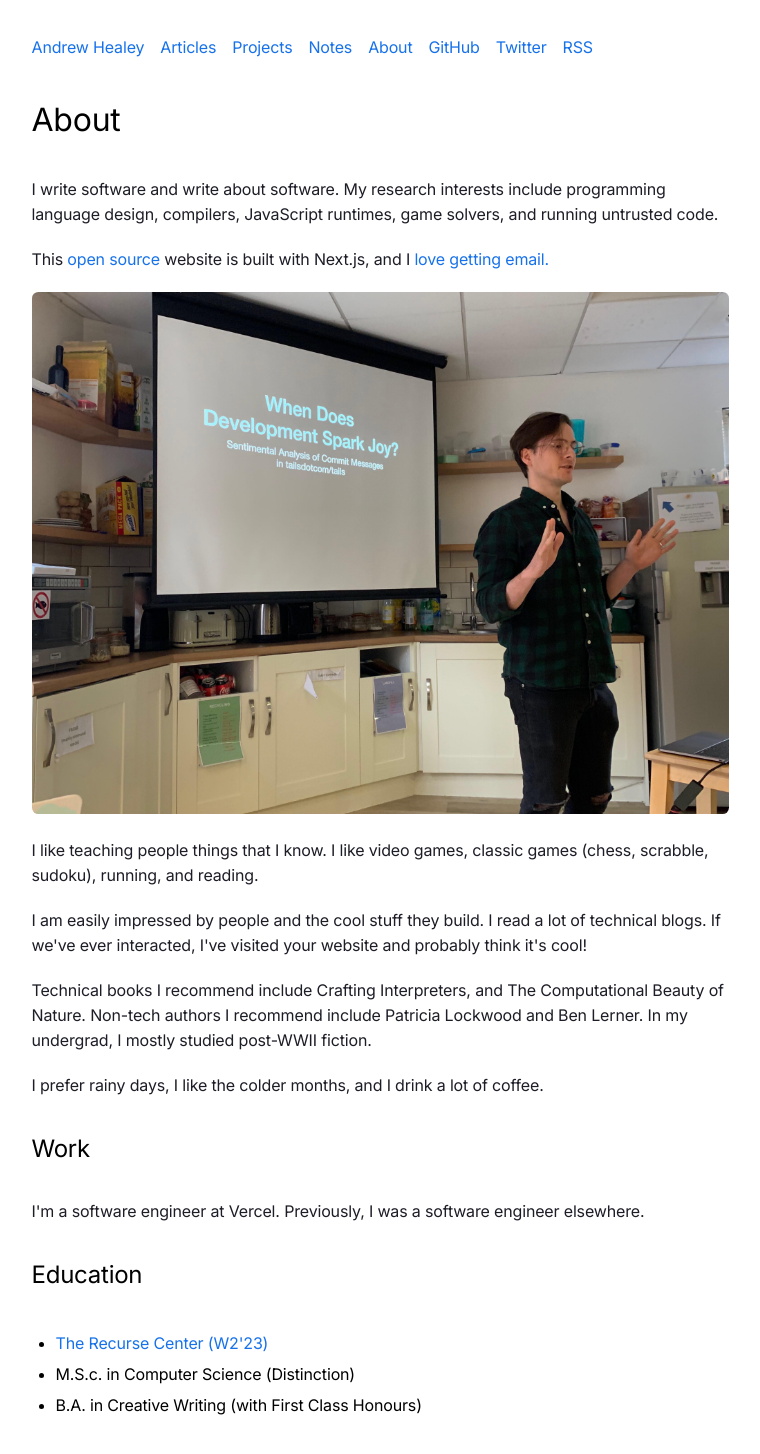
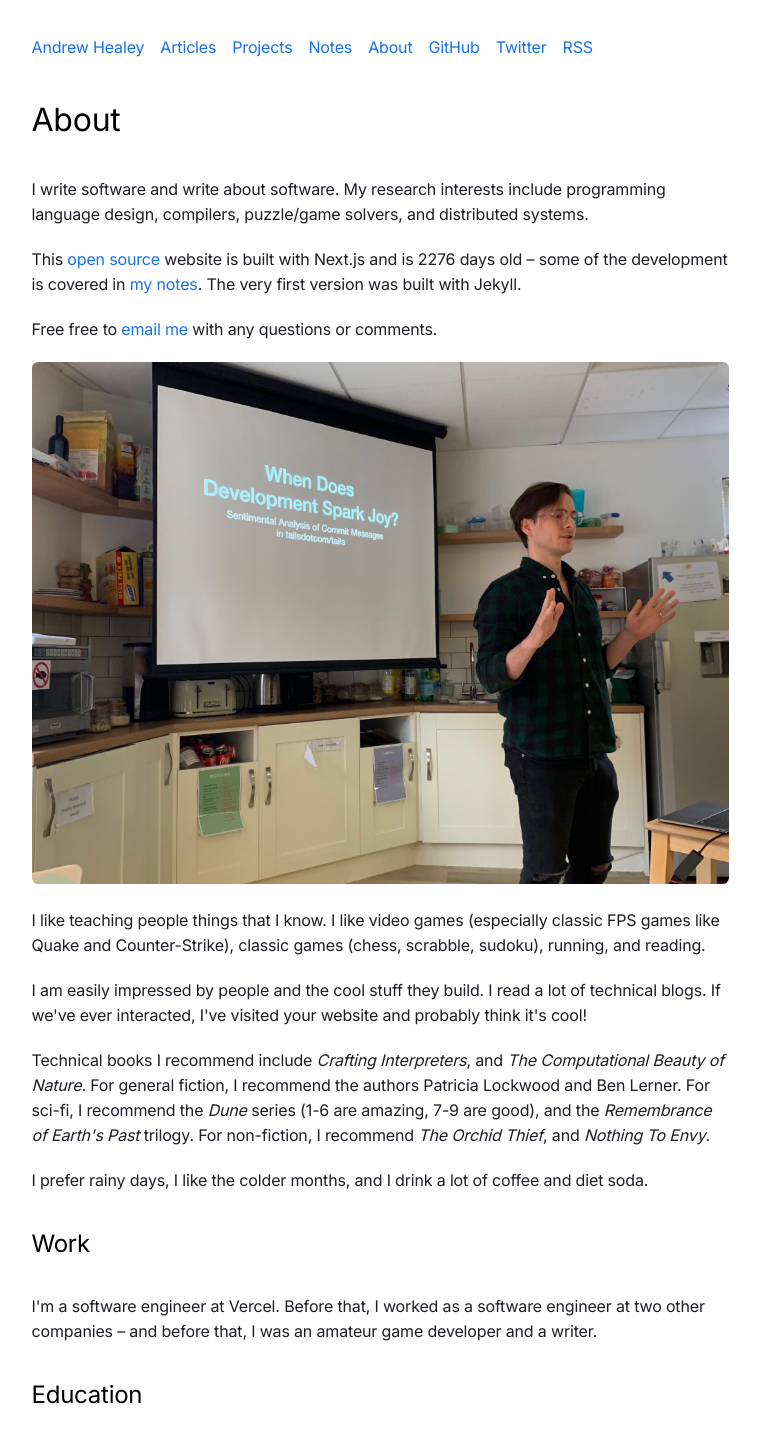
Before and after one commit to healeycodes/healeycodes.com, a Next.js app: page /about in a window 1280 px wide. Shown: the top 1454 px of the page, without its empty margins (260-1020 px from the left). Built offline with nearby package versions, Linux system fonts and the light colour scheme.

Commit message:
update about page

```diff
--- a/pages/about.tsx
+++ b/pages/about.tsx
@@ -6,14 +6,18 @@ import Layout from "../components/layout";
 import Link from "next/link";
 
 export default function About() {
+  const daysSince1stJan2019 = Math.floor((new Date().getTime() - new Date("2019-01-01").getTime()) / (1000 * 60 * 60 * 24));
   return (
     <Layout title="About" description="About me.">
       <h1>About</h1>
       <main>
         <p>
-          I write software and write about software. My research interests include programming language design, compilers, JavaScript runtimes, game solvers, and running untrusted code.</p>
+          I write software and write about software. My research interests include programming language design, compilers, puzzle/game solvers, and distributed systems.</p>
         <p>
-          This <a href={siteConfig.REPO_URL}>open source</a> website is built with Next.js, and I <a href="mailto:healeycodes@gmail.com">love getting email.</a>
+          This <a href={siteConfig.REPO_URL}>open source</a> website is built with Next.js and is {daysSince1stJan2019} days old – some of the development is covered in <Link href="/notes">my notes</Link>. The very first version was built with Jekyll.
+        </p>
+        <p>
+          Free free to <a href="mailto:healeycodes@gmail.com">email me</a> with any questions or comments.
         </p>
         <SpacedImage
           src={mePresenting}
@@ -26,17 +30,17 @@ export default function About() {
           style={{ borderRadius: '0.4em' }}
         />
         <p>
-          I like teaching people things that I know. I like video games, classic games (chess, scrabble, sudoku), running, and reading.
+          I like teaching people things that I know. I like video games (especially classic FPS games like Quake and Counter-Strike), classic games (chess, scrabble, sudoku), running, and reading.
         </p>
         <p>
           I am easily impressed by people and the cool stuff they build. I
           read a lot of technical blogs. If we've ever interacted,
           I've visited your website and probably think it's cool!
         </p>
-        <p>Technical books I recommend include Crafting Interpreters, and The Computational Beauty of Nature. Non-tech authors I recommend include Patricia Lockwood and Ben Lerner. In my undergrad, I mostly studied post-WWII fiction.</p>
-        <p>I prefer rainy days, I like the colder months, and I drink a lot of coffee.</p>
+        <p>Technical books I recommend include <i>Crafting Interpreters</i>, and <i>The Computational Beauty of Nature</i>. For general fiction, I recommend the authors Patricia Lockwood and Ben Lerner. For sci-fi, I recommend the <i>Dune</i> series (1-6 are amazing, 7-9 are good), and the <i>Remembrance of Earth's Past</i> trilogy. For non-fiction, I recommend <i>The Orchid Thief</i>, and <i>Nothing To Envy</i>.</p>
+        <p>I prefer rainy days, I like the colder months, and I drink a lot of coffee and diet soda.</p>
         <h2>Work</h2>
-        <p>I'm a software engineer at Vercel. Previously, I was a software engineer elsewhere.</p>
+        <p>I'm a software engineer at Vercel. Before that, I worked as a software engineer at two other companies – and before that, I was an amateur game developer and a writer.</p>
         <h2>Education</h2>
         <ul>
           <li><Link href="/my-time-at-the-recurse-center">The Recurse Center (W2'23)</Link></li>
```
